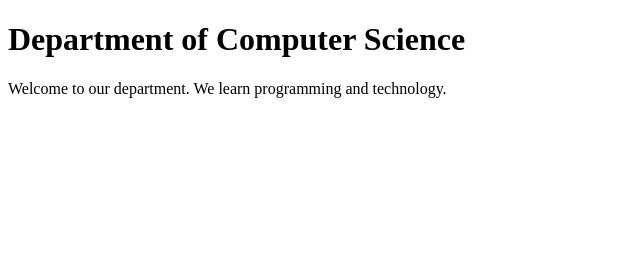
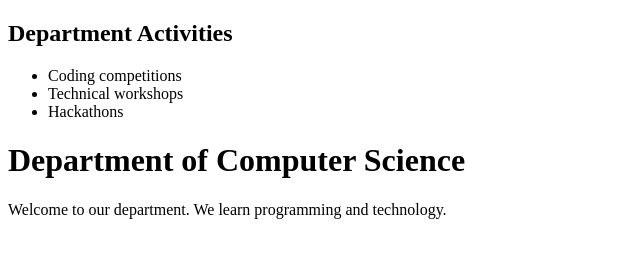
Before and after one commit to suryanshis825-maker/ITW-Git-Lab, a plain HTML site: page Task1/DepartmentWebsite/index.html in a window 1280 px wide. Shown: the whole page, without its empty margins (0-640 px from the left). Drawn offline with Linux system fonts and the light colour scheme.

Commit message:
Add department activities

```diff
--- a/Task1/DepartmentWebsite/index.html
+++ b/Task1/DepartmentWebsite/index.html
@@ -4,6 +4,14 @@
 <head>
     <title>Department Website</title>
 </head>
+
+<h2>Department Activities</h2>
+<ul>
+    <li>Coding competitions</li>
+    <li>Technical workshops</li>
+    <li>Hackathons</li>
+</ul>
+
 <body>
     <h1>Department of Computer Science</h1>
     <p>Welcome to our department. We learn programming and technology.</p>
```
